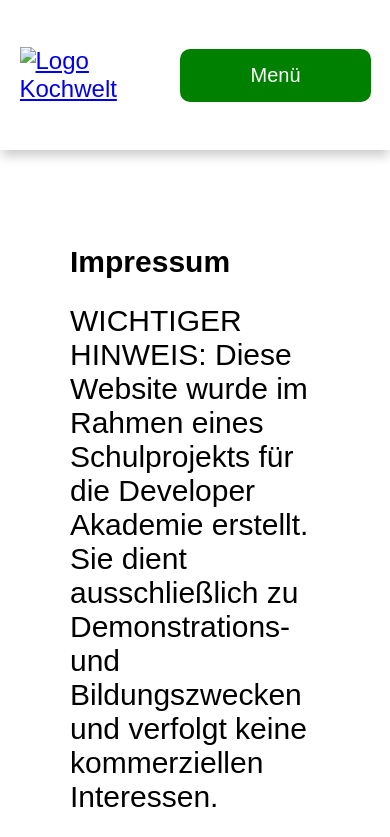
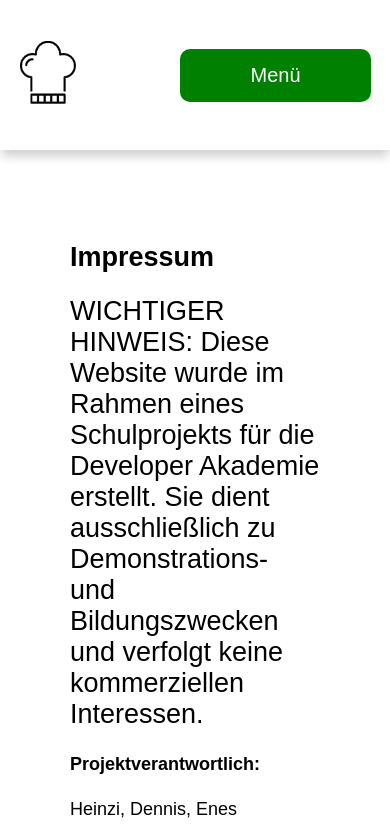
Before and after one commit to Heinzi1992/Kochwelt-Developer-Akademie, a plain HTML site: page impressum/impressum.html in a window 390 px wide. Shown: the top 837 px of the page. Drawn offline with Linux system fonts and the light colour scheme.

Commit message:
responsive Veränderungen

```diff
--- a/alle_seiten/responsive_for_all.css
+++ b/alle_seiten/responsive_for_all.css
@@ -321,6 +321,12 @@
 
     }
 
+    .font_size_18 {
+
+        font-size: 18px;
+
+    }
+
 
 
 }
--- a/impressum/impressum.css
+++ b/impressum/impressum.css
@@ -13,7 +13,6 @@
 
 .impressum {
     font-weight: 400;
-    font-size: 20px;
     padding: 70px 70px 150px 70px;
     }
 
--- a/impressum/impressum.html
+++ b/impressum/impressum.html
@@ -17,7 +17,7 @@
 
 </head>
 
-<body>
+<body class="font_size_18">
 
     <div class="all_content">
 
@@ -25,8 +25,8 @@
         <header class="header padding_sides5vw">
 
             <a href="index.html">
-                <img class="header_logo d_none650" src="/img/logo.png" alt="Kochwelt Logo">
-                <img class="header_logo_small d_none_over651" src="./img/logo_small.png" alt="Logo Kochwelt">
+                <img class="header_logo d_none650" src="../img/logo.png" alt="Kochwelt Logo">
+                <img class="header_logo_small d_none_over651" src="../img/logo_small.png" alt="Logo Kochwelt">
             </a>
 
             <nav class="nav d_none1250">
@@ -111,9 +111,7 @@
 
                 </p>
 
-                <p>
-                    Dieses Muster sollte dir eine gute Grundlage geben, um ein passendes Impressum für deine Projektabgabe zu erstellen, ohne deine Privatsphäre unnötig zu gefährden.
-                </p>
+
 
             </div>
 
```
